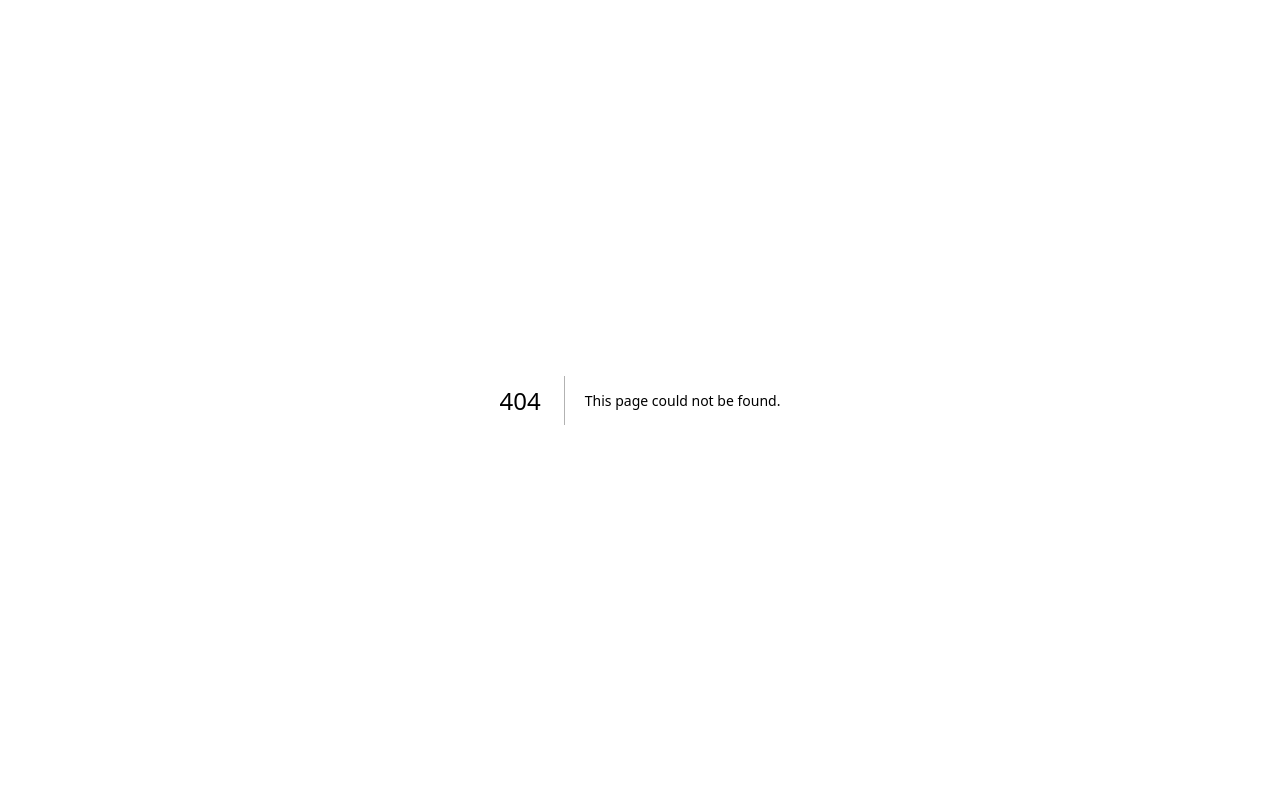
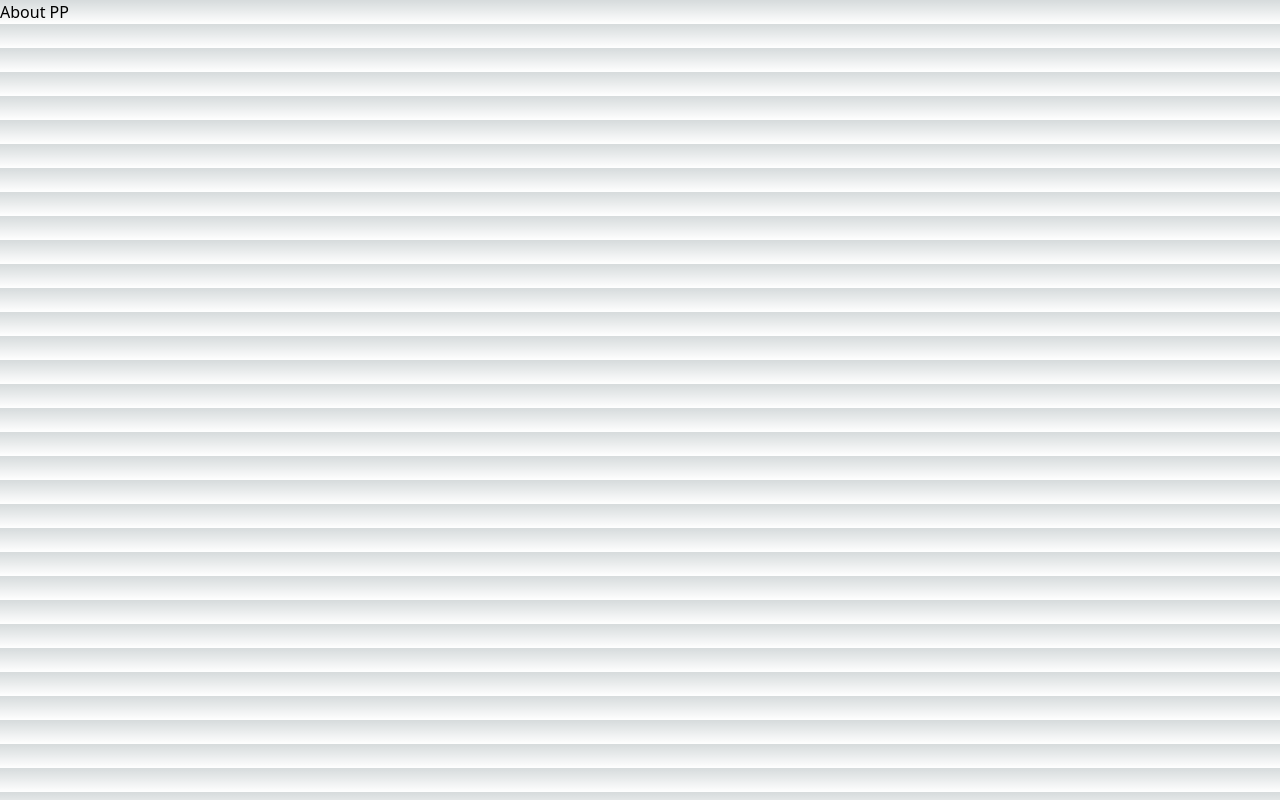
Before and after one commit to yoonjong-park/eat-up, a Next.js app: page /about in a window 1280 px wide. Before the commit this address had no page. Built offline with nearby package versions, Linux system fonts and the light colour scheme.

Commit message:
initialize

```diff
--- /dev/null
+++ b/src/pages/about/index.tsx
@@ -0,0 +1,7 @@
+import React from "react";
+
+const AboutPage = () => {
+  return <h1>About PP</h1>;
+};
+
+export default AboutPage;
```
Also changed, not shown: package.json (+12 -12 lines), 1 other file (tests, documents, lock files or other folders).
